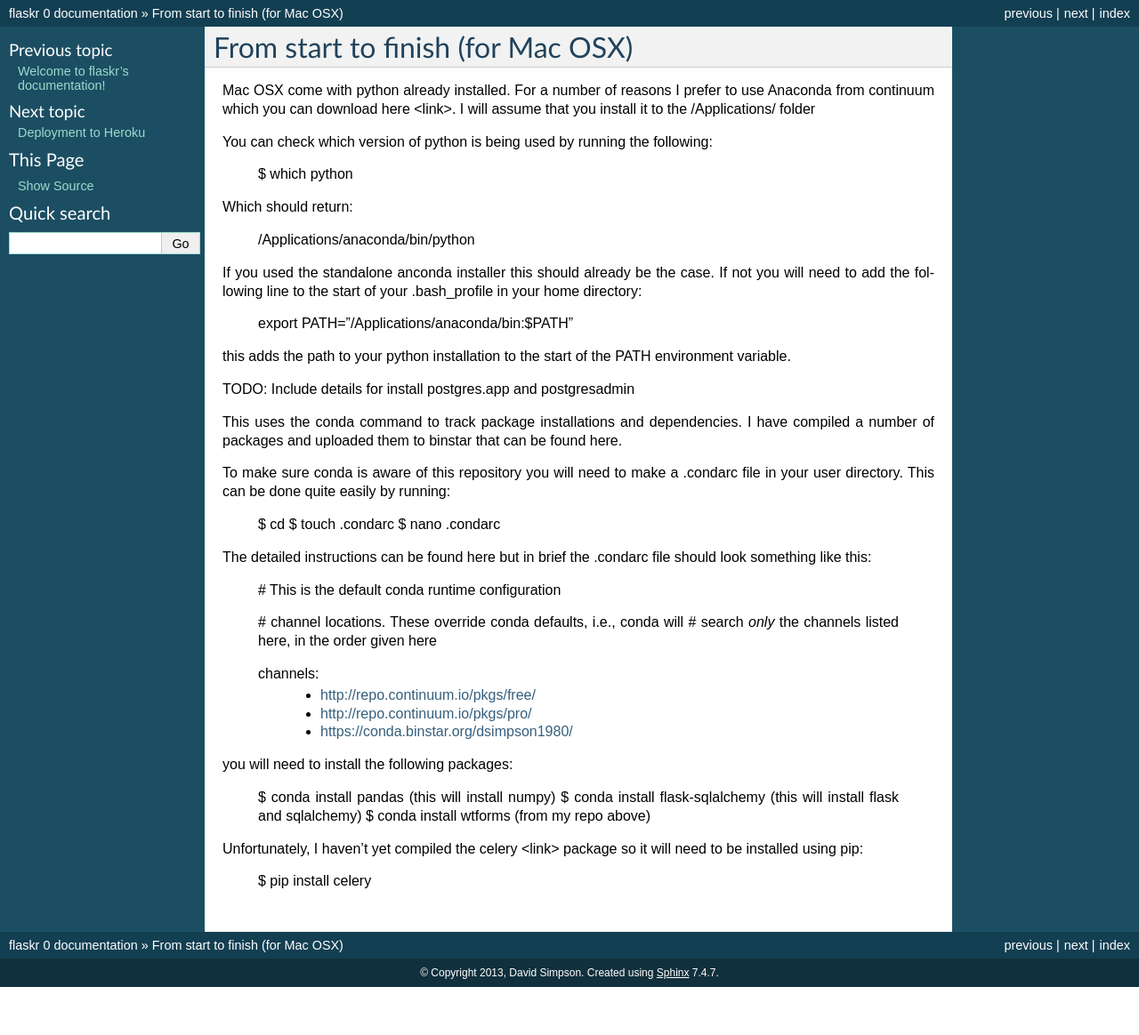
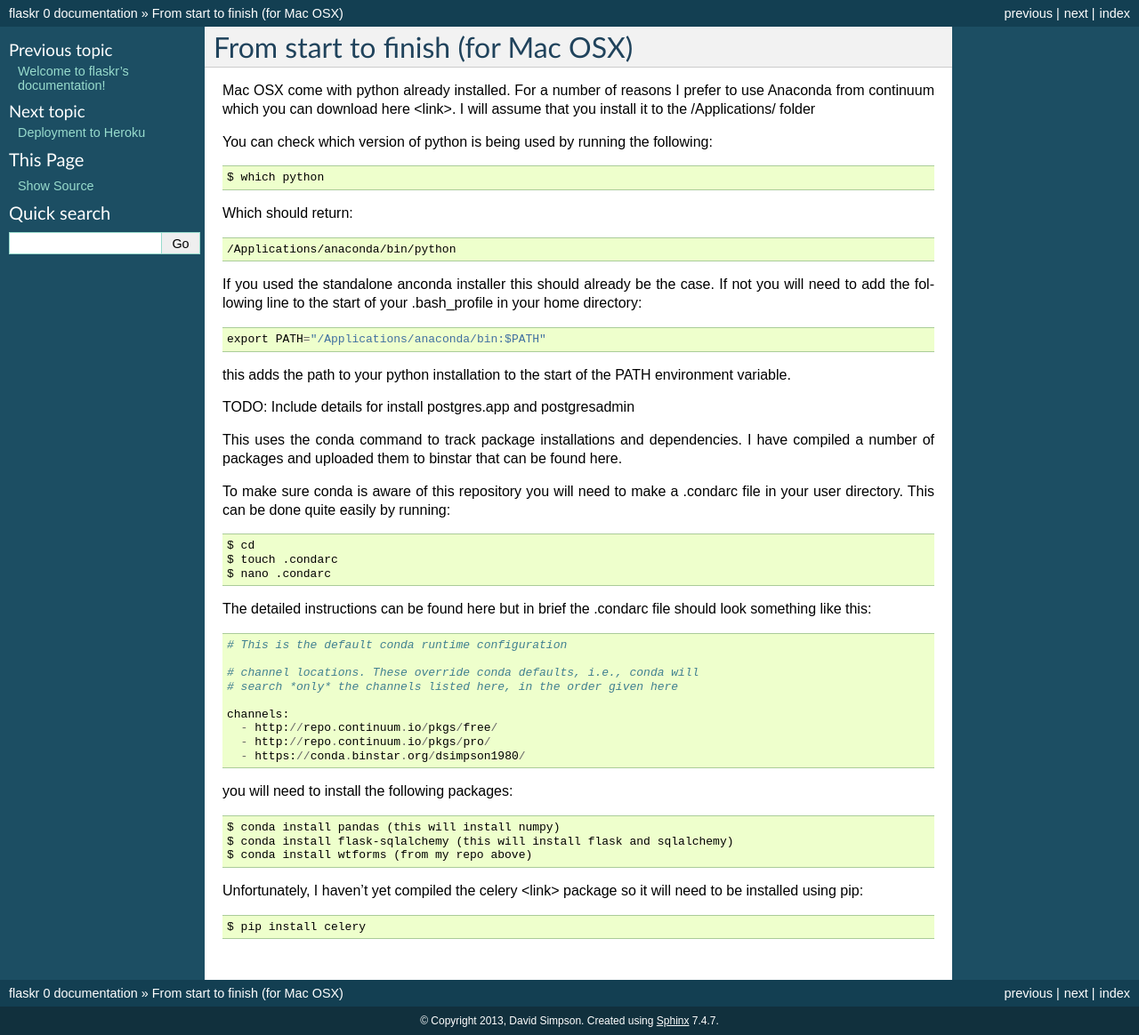
Before and after one commit to dsimpson1980/flaskr, a Sphinx documentation site: the page built from docs/source/conda_setup.rst, in a window 1280 px wide. Shown: the whole page at 89% size. Built offline with Sphinx 7.4.7, drawn with Linux system fonts in a browser that asks for light colours; before the commit the page ends 1110 px from its top, so only the background shows below that.

Commit message:
added code snippets to docs

```diff
--- a/docs/source/conda_setup.rst
+++ b/docs/source/conda_setup.rst
@@ -7,15 +7,21 @@ that you install it to the /Applications/ folder
 
 You can check which version of python is being used by running the following:
 
+.. code-block:: none
+
     $ which python
 
 Which should return:
+
+.. code-block:: none
 
     /Applications/anaconda/bin/python
 
 If you used the standalone anconda installer this should already be the case.  If
 not you will need to add the following line to the start of your .bash_profile
 in your home directory:
+
+.. code-block::
 
     export PATH="/Applications/anaconda/bin:$PATH"
 
@@ -31,12 +37,16 @@ found here.
 To make sure conda is aware of this repository you will need to make a .condarc
 file in your user directory.  This can be done quite easily by running:
 
+.. code-block:: none
+
     $ cd
     $ touch .condarc
     $ nano .condarc
 
 The detailed instructions can be found here but in brief the .condarc file
 should look something like this:
+
+.. code-block:: python
 
     # This is the default conda runtime configuration
 
@@ -50,6 +60,8 @@ should look something like this:
 
 you will need to install the following packages:
 
+.. code-block:: none
+
     $ conda install pandas (this will install numpy)
     $ conda install flask-sqlalchemy (this will install flask and sqlalchemy)
     $ conda install wtforms (from my repo above)
@@ -57,4 +69,6 @@ you will need to install the following packages:
 Unfortunately, I haven't yet compiled the celery <link> package so it will need
 to be installed using pip:
 
+.. code-block:: none
+
     $ pip install celery
```
